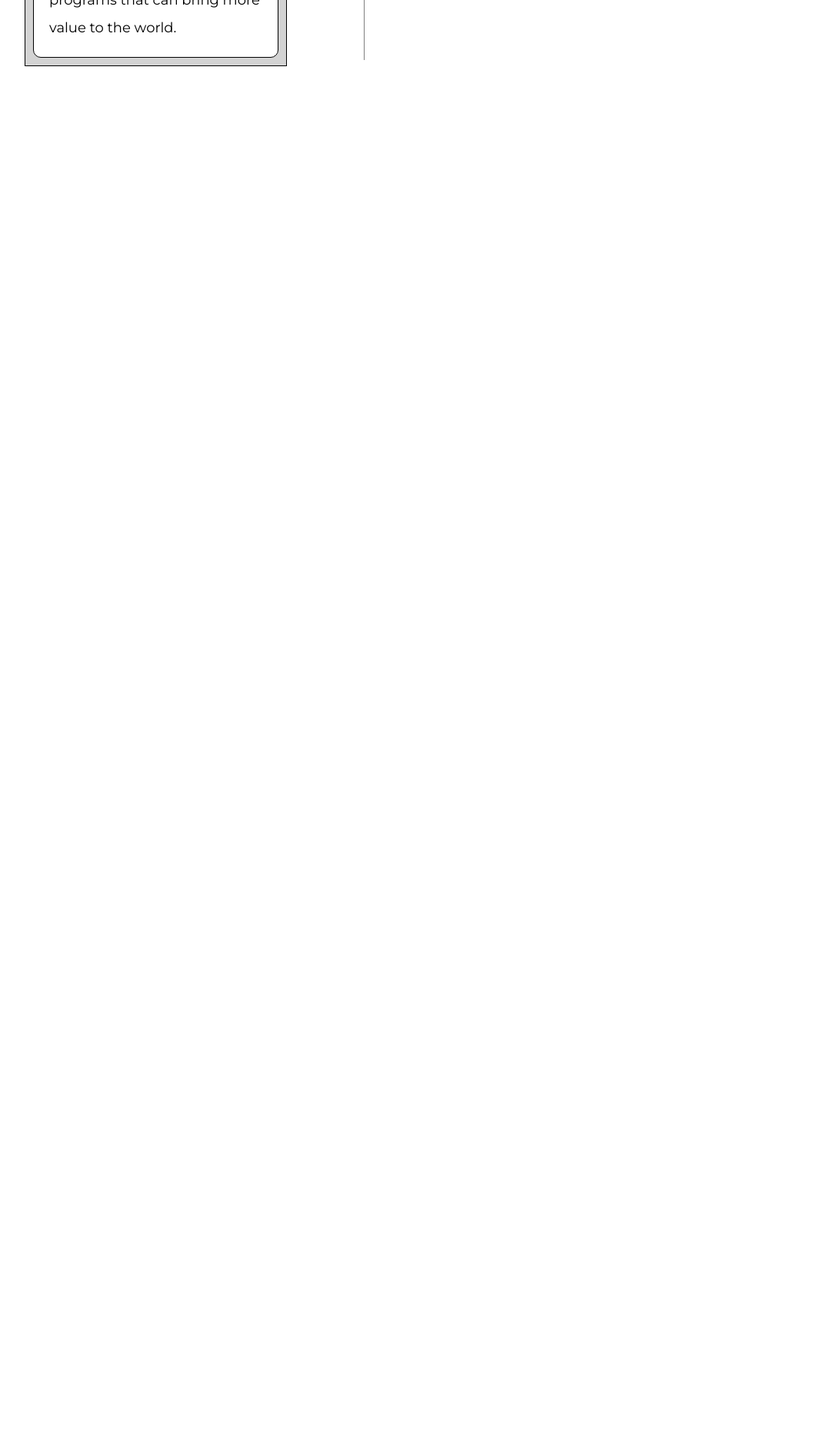
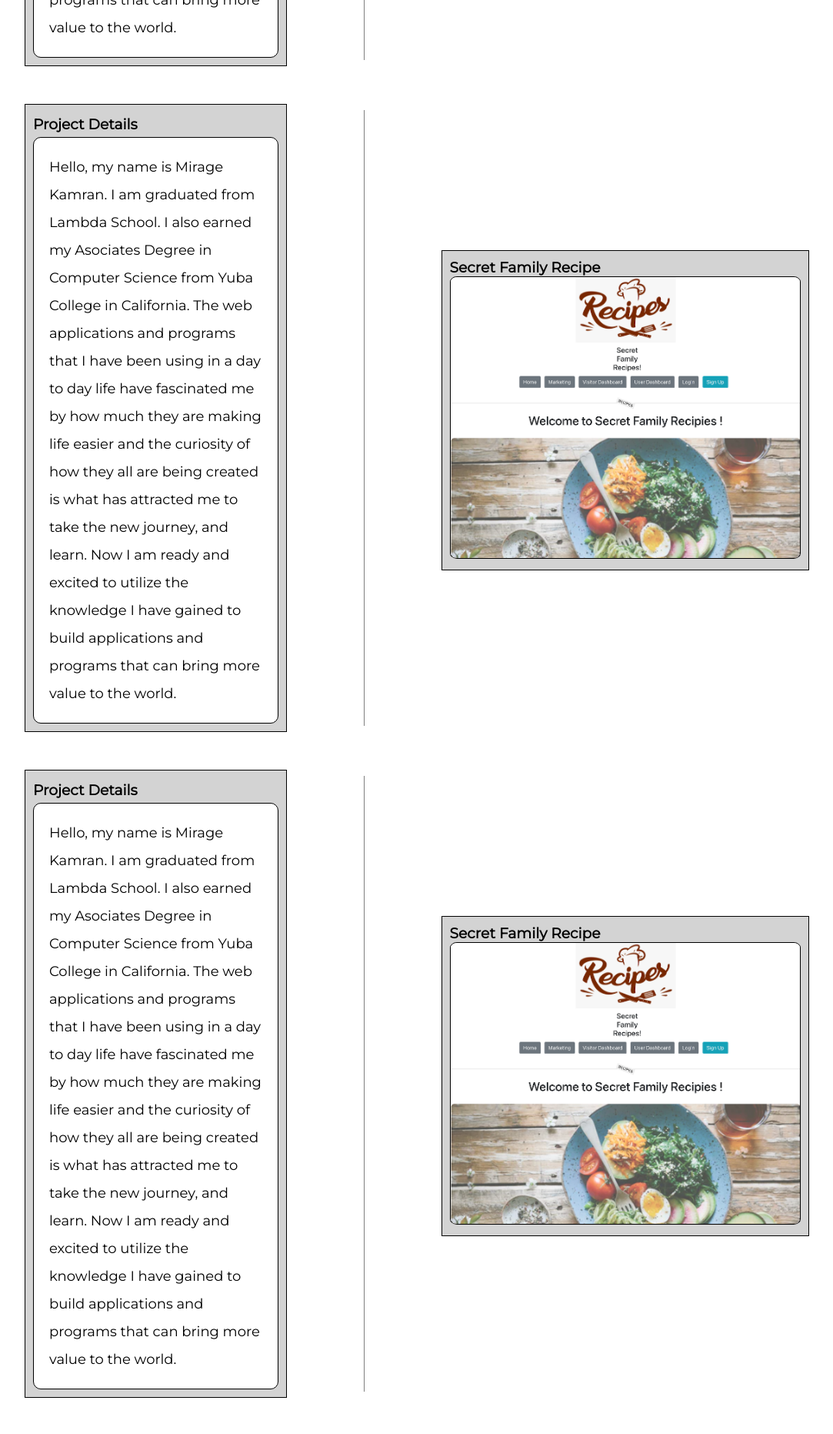
Before and after one commit to miragekamran/my-portfolio, a React (Create React App) app: page /projects in a window 1280 px wide. Shown: the part 840-2703 px from the top of the page at 77% size, without its empty margins (108-1191 px from the left). Before the commit the page ends 926 px from the top, so only its background shows below. Built offline with nearby package versions, Linux system fonts and the light colour scheme.

Commit message:
project page is updated

```diff
--- a/src/components/Projects/Projects.js
+++ b/src/components/Projects/Projects.js
@@ -6,21 +6,22 @@ export default class Projects extends Component {
     render() {
         console.log(this.props);
         return (
+            <div>
                 <div className="projects">
                     <div className="projects-outer-box">
                         <h3>Project Details</h3>
                         <p className="projects-inner-box">
                             Hello, my name is Mirage Kamran. I am graduated from
                             Lambda School. I also earned my Asociates Degree in
-                        Computer Science from Yuba College in California. The
-                        web applications and programs that I have been using in
-                        a day to day life have fascinated me by how much they
-                        are making life easier and the curiosity of how they all
-                        are being created is what has attracted me to take the
-                        new journey, and learn. Now I am ready and excited to
-                        utilize the knowledge I have gained to build
-                        applications and programs that can bring more value to
-                        the world.
+                            Computer Science from Yuba College in California.
+                            The web applications and programs that I have been
+                            using in a day to day life have fascinated me by how
+                            much they are making life easier and the curiosity
+                            of how they all are being created is what has
+                            attracted me to take the new journey, and learn. Now
+                            I am ready and excited to utilize the knowledge I
+                            have gained to build applications and programs that
+                            can bring more value to the world.
                         </p>
                     </div>
                     <br></br>
@@ -42,16 +43,179 @@ export default class Projects extends Component {
                                 target="_blank"
                                 rel="noreferrer"
                             >
-                            <button className="code-btn1">See The Code</button>
+                                <button className="code-btn1">
+                                    See The Code
+                                </button>
                             </a>
                             <a
                                 href="https://sec-family-recipes.netlify.app/"
-                            target='_blank'
-                            rel='noreferrer'
-                        ><button className="code-btn2">
+                                target="_blank"
+                                rel="noreferrer"
+                            >
+                                <button className="code-btn2">
                                     See The Deployed Site
-                        </button></a>
-
+                                </button>
+                            </a>
+                        </div>
+                    </div>
+                </div>
+                <br></br>
+                <div className="projects">
+                    <div className="projects-outer-box">
+                        <h3>Project Details</h3>
+                        <p className="projects-inner-box">
+                            Hello, my name is Mirage Kamran. I am graduated from
+                            Lambda School. I also earned my Asociates Degree in
+                            Computer Science from Yuba College in California.
+                            The web applications and programs that I have been
+                            using in a day to day life have fascinated me by how
+                            much they are making life easier and the curiosity
+                            of how they all are being created is what has
+                            attracted me to take the new journey, and learn. Now
+                            I am ready and excited to utilize the knowledge I
+                            have gained to build applications and programs that
+                            can bring more value to the world.
+                        </p>
+                    </div>
+                    <br></br>
+                    <div className="virtical-line"></div>
+                    <div>
+                        <div className="proj-src-outer-box">
+                            <h3>Secret Family Recipe</h3>
+                            {/* <div className="proj-src-inner-box"> */}
+                            <img
+                                className="proj-pic"
+                                src={ProjectPic}
+                                alt="ProjectPic"
+                            />
+                            {/* </div> */}
+                        </div>
+                        <div className="code-btn">
+                            <a
+                                href="https://github.com/miragekamran/sec-fam-recipe"
+                                target="_blank"
+                                rel="noreferrer"
+                            >
+                                <button className="code-btn1">
+                                    See The Code
+                                </button>
+                            </a>
+                            <a
+                                href="https://sec-family-recipes.netlify.app/"
+                                target="_blank"
+                                rel="noreferrer"
+                            >
+                                <button className="code-btn2">
+                                    See The Deployed Site
+                                </button>
+                            </a>
+                        </div>
+                    </div>
+                </div>
+                <br></br>
+                <div className="projects">
+                    <div className="projects-outer-box">
+                        <h3>Project Details</h3>
+                        <p className="projects-inner-box">
+                            Hello, my name is Mirage Kamran. I am graduated from
+                            Lambda School. I also earned my Asociates Degree in
+                            Computer Science from Yuba College in California.
+                            The web applications and programs that I have been
+                            using in a day to day life have fascinated me by how
+                            much they are making life easier and the curiosity
+                            of how they all are being created is what has
+                            attracted me to take the new journey, and learn. Now
+                            I am ready and excited to utilize the knowledge I
+                            have gained to build applications and programs that
+                            can bring more value to the world.
+                        </p>
+                    </div>
+                    <br></br>
+                    <div className="virtical-line"></div>
+                    <div>
+                        <div className="proj-src-outer-box">
+                            <h3>Secret Family Recipe</h3>
+                            {/* <div className="proj-src-inner-box"> */}
+                            <img
+                                className="proj-pic"
+                                src={ProjectPic}
+                                alt="ProjectPic"
+                            />
+                            {/* </div> */}
+                        </div>
+                        <div className="code-btn">
+                            <a
+                                href="https://github.com/miragekamran/sec-fam-recipe"
+                                target="_blank"
+                                rel="noreferrer"
+                            >
+                                <button className="code-btn1">
+                                    See The Code
+                                </button>
+                            </a>
+                            <a
+                                href="https://sec-family-recipes.netlify.app/"
+                                target="_blank"
+                                rel="noreferrer"
+                            >
+                                <button className="code-btn2">
+                                    See The Deployed Site
+                                </button>
+                            </a>
+                        </div>
+                    </div>
+                </div>
+                <br></br>
+                <div className="projects">
+                    <div className="projects-outer-box">
+                        <h3>Project Details</h3>
+                        <p className="projects-inner-box">
+                            Hello, my name is Mirage Kamran. I am graduated from
+                            Lambda School. I also earned my Asociates Degree in
+                            Computer Science from Yuba College in California.
+                            The web applications and programs that I have been
+                            using in a day to day life have fascinated me by how
+                            much they are making life easier and the curiosity
+                            of how they all are being created is what has
+                            attracted me to take the new journey, and learn. Now
+                            I am ready and excited to utilize the knowledge I
+                            have gained to build applications and programs that
+                            can bring more value to the world.
+                        </p>
+                    </div>
+                    <br></br>
+                    <div className="virtical-line"></div>
+                    <div>
+                        <div className="proj-src-outer-box">
+                            <h3>Secret Family Recipe</h3>
+                            {/* <div className="proj-src-inner-box"> */}
+                            <img
+                                className="proj-pic"
+                                src={ProjectPic}
+                                alt="ProjectPic"
+                            />
+                            {/* </div> */}
+                        </div>
+                        <div className="code-btn">
+                            <a
+                                href="https://github.com/miragekamran/sec-fam-recipe"
+                                target="_blank"
+                                rel="noreferrer"
+                            >
+                                <button className="code-btn1">
+                                    See The Code
+                                </button>
+                            </a>
+                            <a
+                                href="https://sec-family-recipes.netlify.app/"
+                                target="_blank"
+                                rel="noreferrer"
+                            >
+                                <button className="code-btn2">
+                                    See The Deployed Site
+                                </button>
+                            </a>
+                        </div>
                     </div>
                 </div>
             </div>
```
Lines whose indentation alone changed are shown as unchanged.
